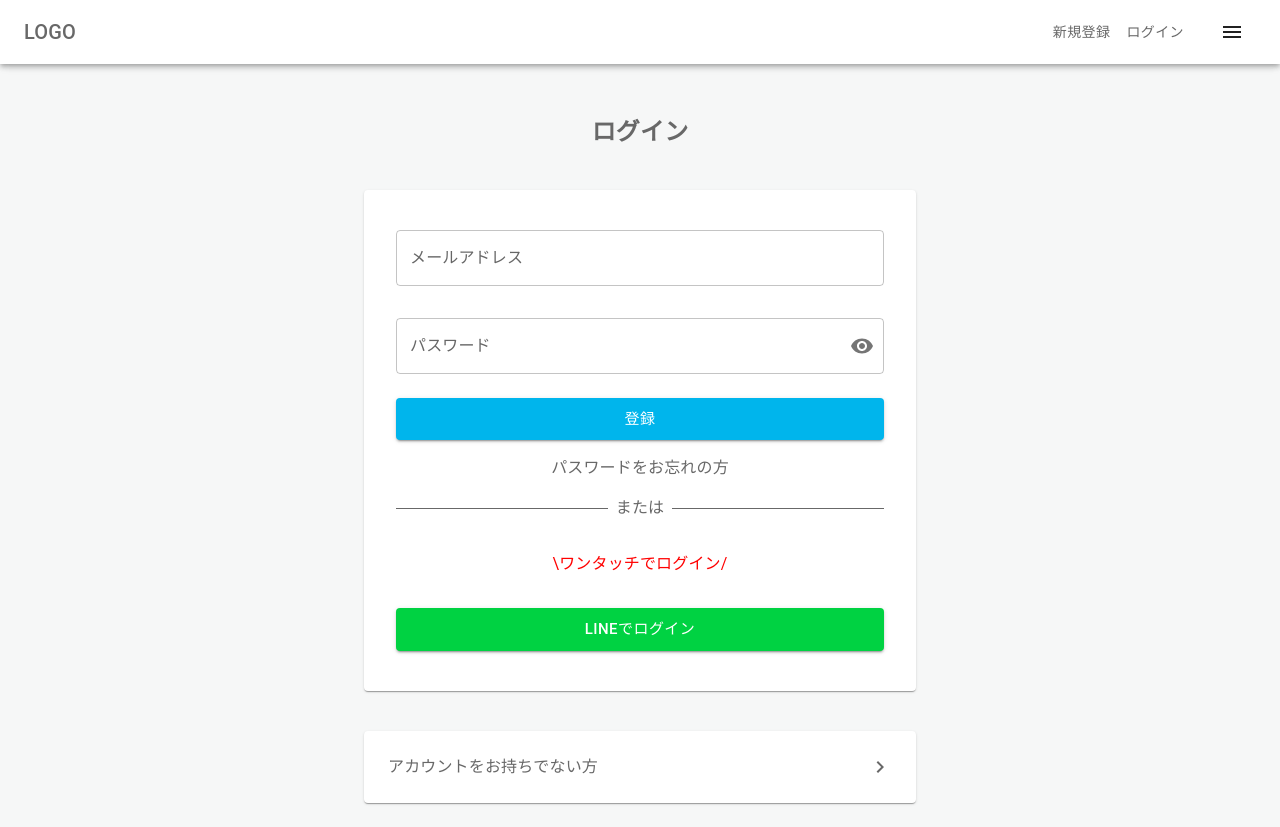
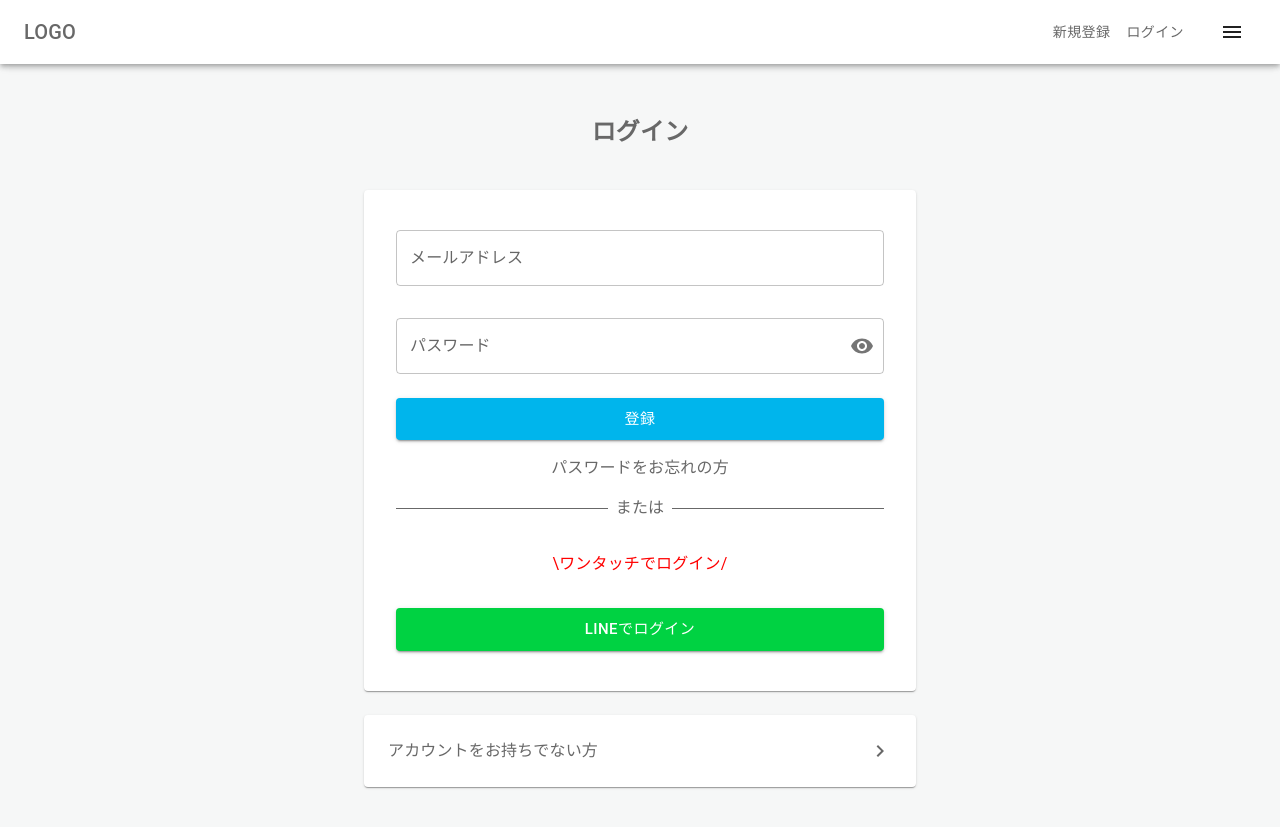
Before and after one commit to suzuki-motomichi/tests, a React (Create React App) app in the folder frontend/app/: page /login in a window 1280 px wide. Built offline with nearby package versions, Linux system fonts and the light colour scheme.

Commit message:
fix: size

```diff
--- a/frontend/app/src/components/templates/LoginTemplate.tsx
+++ b/frontend/app/src/components/templates/LoginTemplate.tsx
@@ -8,7 +8,7 @@ const LoginTemplate: React.FC = () => {
     <>
       <Container maxWidth="sm">
         <LoginForm />
-        <Box sx={{ mt: 5, mb: 3 }}>
+        <Box sx={{ mt: 3, mb: 3 }}>
           <LinkCard link={"/sign-up"}>アカウントをお持ちでない方</LinkCard>
         </Box>
       </Container>
```
